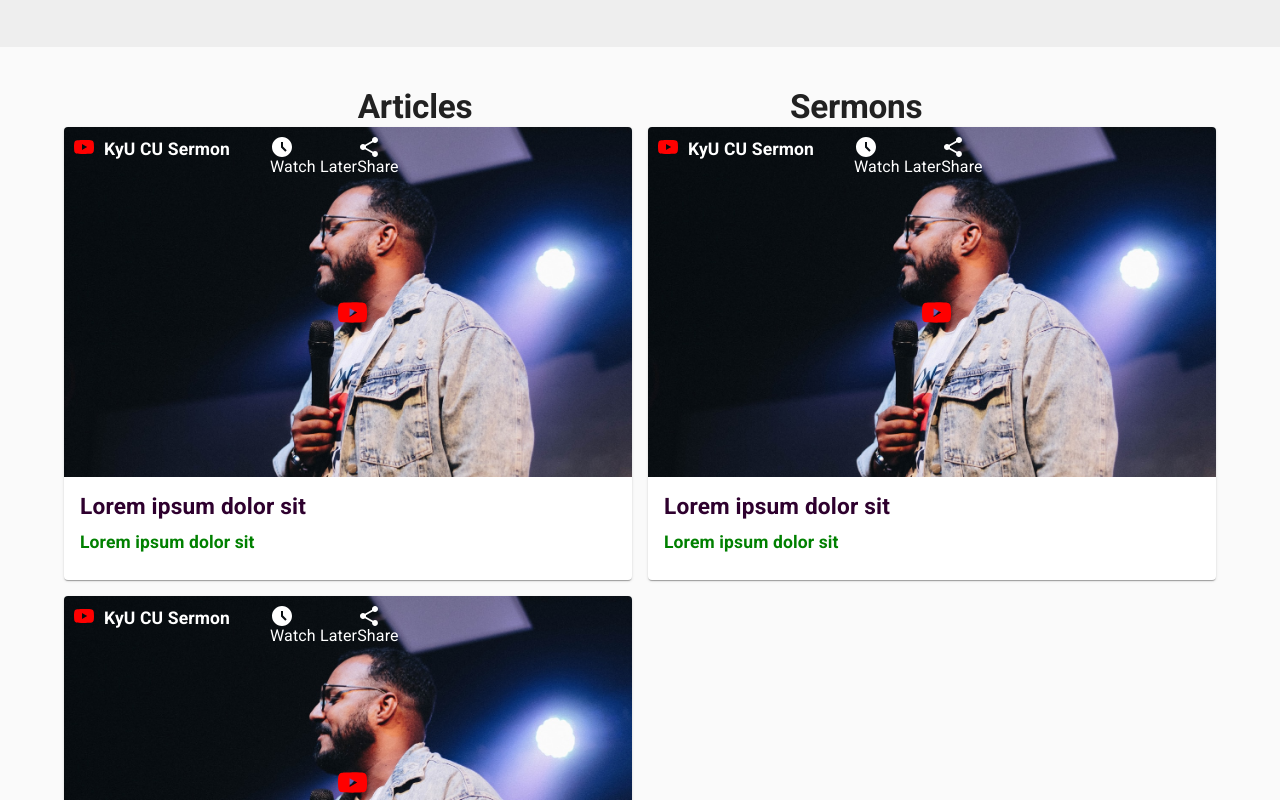
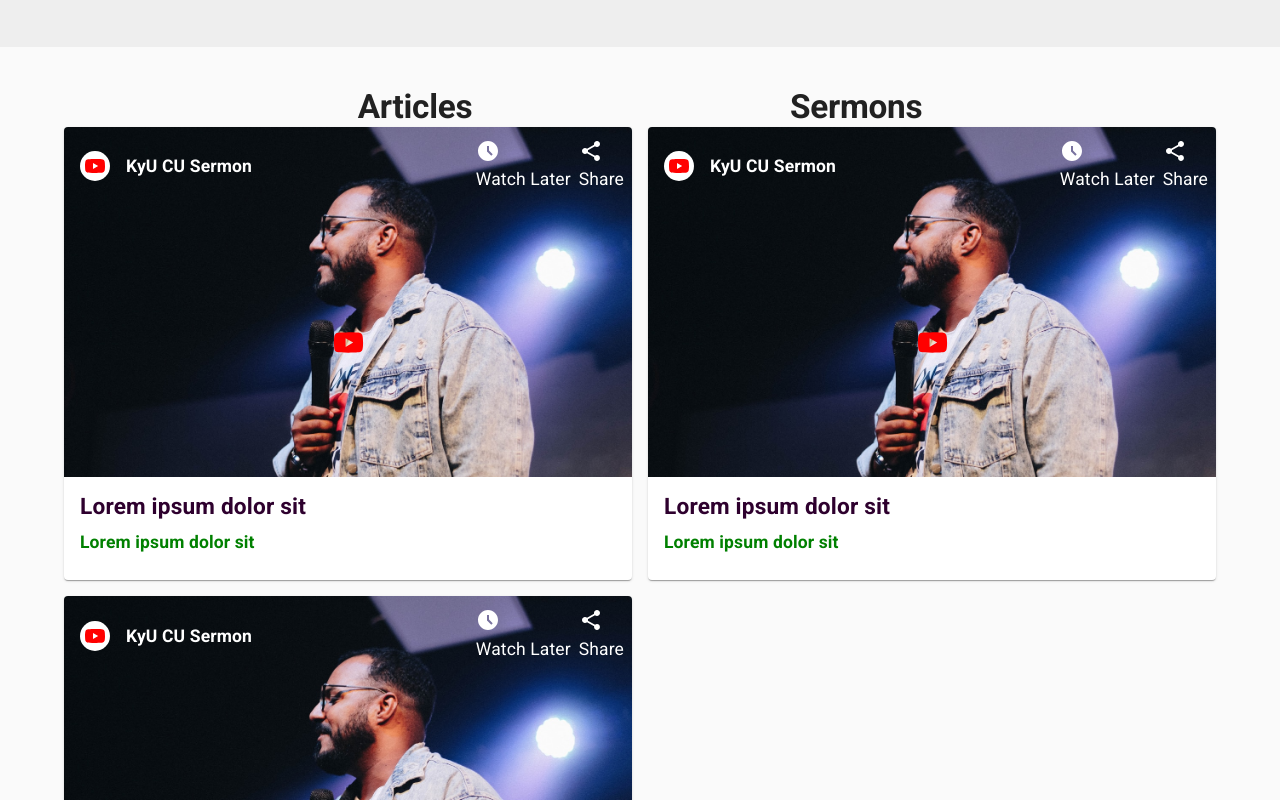
Before and after one commit to KyU-Christian-Union/kyucuwebapp, a React (Create React App) app: page /resources in a window 1280 px wide. Shown: the part 780-1580 px from the top of the page. Built offline with nearby package versions, Linux system fonts and the light colour scheme.

Commit message:
sermon new design frontend code

```diff
--- a/src/components/Resources/ResourcesSermon.jsx
+++ b/src/components/Resources/ResourcesSermon.jsx
@@ -1,10 +1,9 @@
-import { Typography, Box, Card, CardActions, CardContent } from '@mui/material';
+import { Typography, Grid, Card, Box, CardContent, CardHeader } from '@mui/material';
 import React from 'react';
 import AccessTimeFilledIcon from '@mui/icons-material/AccessTimeFilled';
 import ShareIcon from '@mui/icons-material/Share';
 import YouTubeIcon from '@mui/icons-material/YouTube';
 import makeStyles from '@mui/styles/makeStyles';
-import Stack from '@mui/material/Stack';
 import SermonImage from '../../assets/images/sermon_image.jpg';
 
 const useStyles = makeStyles(() => ({
@@ -20,29 +19,56 @@ const ResourcesSermon = () => {
   const classes = useStyles();
   return (
     <Card>
-      <CardActions className={classes.Card} sx={{ display: 'flex', flexDirection: 'column', height: '350px' }}>
-        <Stack direction="row" spacing={5} sx={{ minWidth: '100%' }}>
-          <Stack direction="row" spacing={1}>
-            <YouTubeIcon sx={{ color: 'red' }} />
+      <Box
+        className={classes.Card}
+        sx={{
+          height: 350,
+          display: 'flex',
+          flexDirection: 'column'
+        }}
+      >
+        <CardHeader
+          sx={{ display: 'flex', justifyContent: 'space-evenly', alignItems: 'center' }}
+          avatar={
+            <div
+              style={{
+                backgroundColor: 'white',
+                borderRadius: '60%',
+                padding: 3,
+                display: 'flex',
+                alignItems: 'center'
+              }}
+            >
+              <YouTubeIcon sx={{ color: 'red' }} />
+            </div>
+          }
+          action={
+            <Grid container spacing={1}>
+              <Grid item>
+                <AccessTimeFilledIcon sx={{ color: 'white' }} />
+
+                <Typography color="white" variant="h6" sx={{ fontWeight: 400 }} align="center">
+                  Watch Later
+                </Typography>
+              </Grid>
+              <Grid item>
+                <ShareIcon sx={{ color: 'white' }} />
+                <Typography color="white" variant="h6" sx={{ fontWeight: 400 }}>
+                  Share
+                </Typography>
+              </Grid>
+            </Grid>
+          }
+          title={
             <Typography variant="h6" color="white">
               KyU CU Sermon
             </Typography>
-          </Stack>
-          <Stack direction="row">
-            <Stack>
-              <AccessTimeFilledIcon sx={{ color: 'white' }} />
-              <Typography color="white">Watch Later</Typography>
-            </Stack>
-            <Stack>
-              <ShareIcon sx={{ color: 'white' }} />
-              <Typography color="white">Share</Typography>
-            </Stack>
-          </Stack>
-        </Stack>
-        <Box mt={15} sx={{ alignItems: 'center', justifyContent: 'center' }}>
+          }
+        />
+        <Box pt={15} sx={{ display: 'flex', alignItems: 'center', justifyContent: 'center' }}>
           <YouTubeIcon sx={{ color: 'red' }} fontSize="large" />
         </Box>
-      </CardActions>
+      </Box>
       <CardContent>
         <Typography variant="h4" gutterBottom color="#2E002E">
           Lorem ipsum dolor sit
--- a/src/components/Resources/ResourcesSermons.jsx
+++ b/src/components/Resources/ResourcesSermons.jsx
@@ -4,7 +4,7 @@ import ResourcesSermon from './ResourcesSermon';
 
 const ResourcesSermons = () => {
   return (
-    <Container maxWidth="lg">
+    <Container maxWidth="lg" sx={{ paddingLeft: '8px', paddingRight: '8px' }}>
       <Grid container spacing={2}>
         <Grid item xs={12} md={6} sm={6} lg={6}>
           <ResourcesSermon />
```
